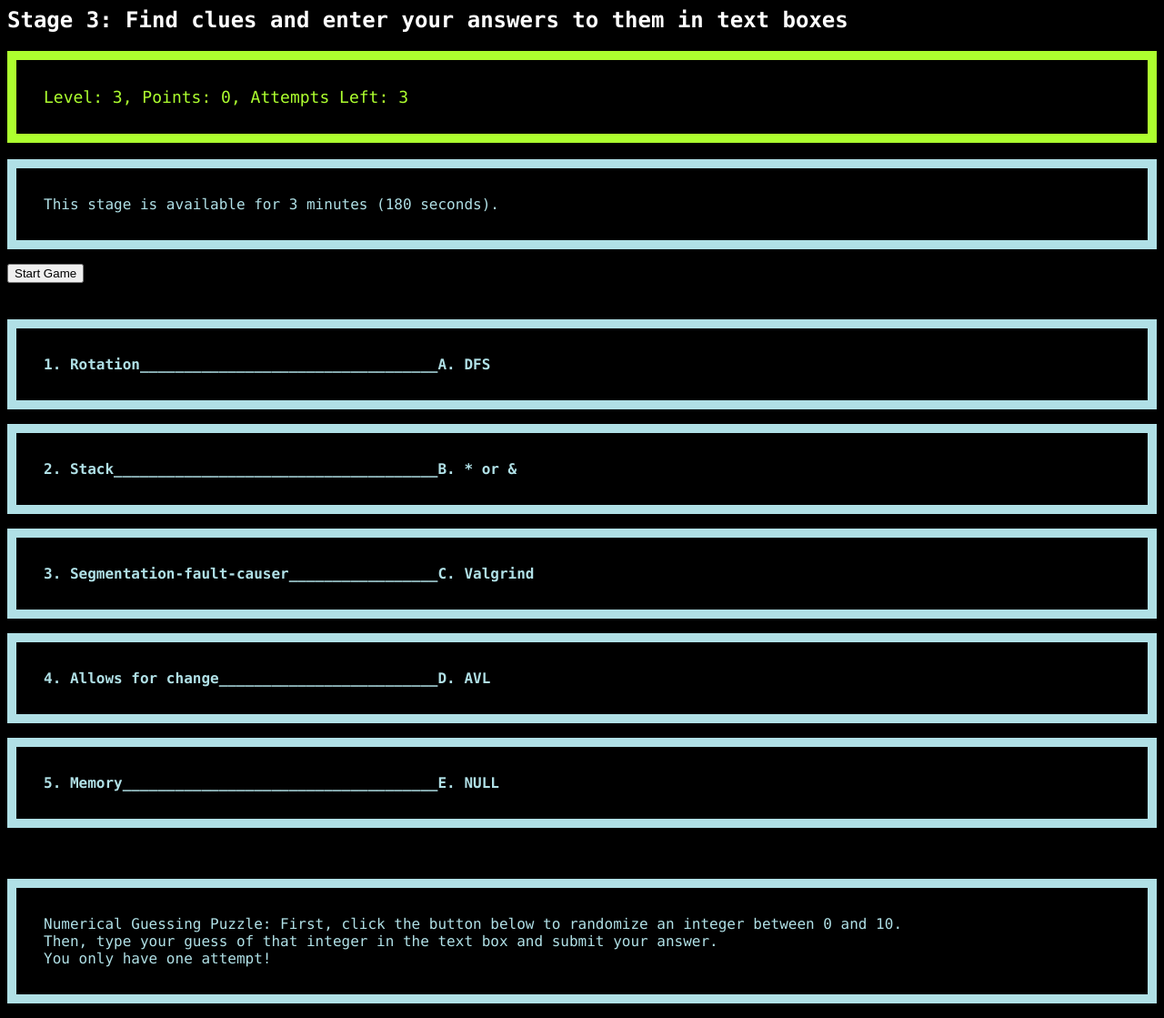
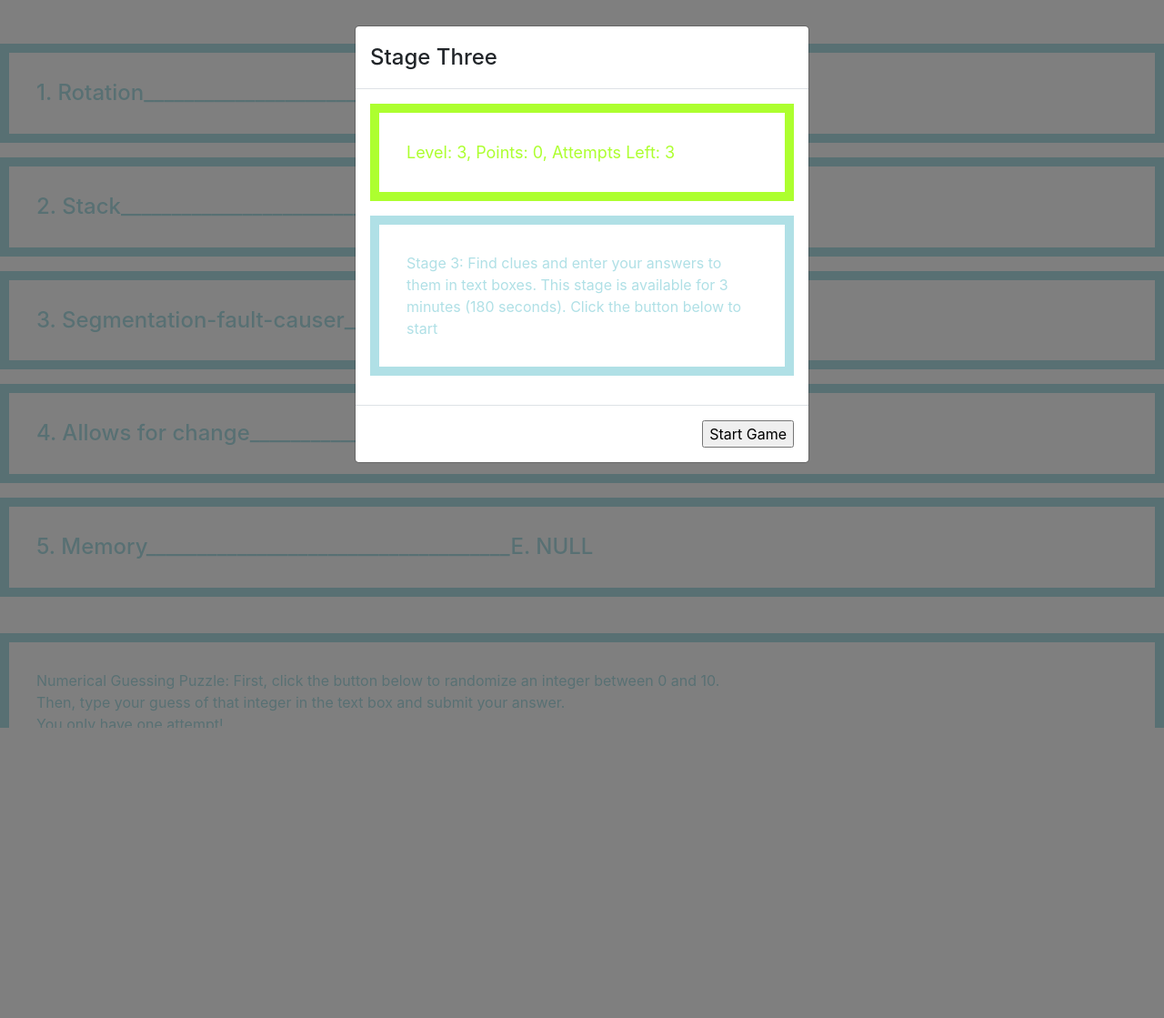
Before and after one commit to CS222-UIUC/course-project-group-13, a Django app: template website/templates/stagethree.html in a window 1280 px wide. Shown: the top 1119 px of the page at 91% size. After the commit the page ends 800 px from the top, so only its background shows below. Run offline with Django 4.2, Linux system fonts and the light colour scheme; the template is opened without the code that fills it, so the values that code supplies are empty; some libraries are stand-ins or nearby versions.

Commit message:
added popups for stages 2 & 3, fixed links consecutive stages

```diff
--- a/website/templates/stagethree.html
+++ b/website/templates/stagethree.html
@@ -26,26 +26,57 @@ matching tool (to solve algorithm-related puzzle) -->
     }
     </style>
 
-    <!doctype html><html lang="en"><head><meta charset="utf-8"/><link rel="icon" href="/favicon.ico"/><meta name="viewport" content="width=device-width,initial-scale=1"/><meta name="theme-color" content="#000000"/><meta name="description" content="Web site created using create-react-app"/><link rel="apple-touch-icon" href="/logo192.png"/><link rel="manifest" href="/manifest.json"/><title>React App</title><script defer="defer" src="/static/js/main.0215976b.js"></script><link href="/static/css/main.073c9b0a.css" rel="stylesheet"></head><body><noscript>You need to enable JavaScript to run this app.</noscript><div id="root"></div></body></html>
+    <!doctype html>
+    <html lang="en">
+        <head>
+            <meta charset="utf-8"/>
+            <link rel="icon" href="/favicon.ico"/>
+            <meta name="viewport" content="width=device-width,initial-scale=1"/>
+            <meta name="theme-color" content="#000000"/>
+            <meta name="description" content="Web site created using create-react-app"/>
+            <link rel="apple-touch-icon" href="/logo192.png"/>
+            <link rel="manifest" href="/manifest.json"/>
+            <link rel="stylesheet" href="https://stackpath.bootstrapcdn.com/bootstrap/4.5.0/css/bootstrap.min.css">
+            <script src="https://code.jquery.com/jquery-3.5.1.min.js"></script>
+            <script src="https://stackpath.bootstrapcdn.com/bootstrap/4.5.0/js/bootstrap.min.js"></script>
+            <title>React App</title>
+            <script defer="defer" src="/static/js/main.0215976b.js"></script>
+            <link href="/static/css/main.073c9b0a.css" rel="stylesheet">
+        </head>
+        <body>
+            <noscript>You need to enable JavaScript to run this app.</noscript>
+            <div id="root"></div>
 
-    <h2>Stage 3: Find clues and enter your answers to them in text boxes</h2>
-
-
-    <!-- Display Points and Level -->
-
+            <div id="myModal" class="modal fade" role="dialog">
+                <div class="modal-dialog">
+                  <!-- Modal content-->
+                  <div class="modal-content">
+                    <div class="modal-header">
+                      <h4 class="modal-title">Stage Three</h4>
+                    </div>
+                    <div class="modal-body">
                       <p id="stats"  style="color:greenyellow;font-size:18px;"></p>
                       <script>
-
                         document.getElementById("stats").innerHTML = "Level: " + 3 + ", Points: " + 0 + ", Attempts Left: " + 3;
                       </script>
+                      <p>Stage 3: Find clues and enter your answers to them in text boxes.
+                        This stage is available for 3 minutes (180 seconds).
+                        Click the button below to start</p>
+                    </div>
+                    <div class="modal-footer">
+                        <input type="button" data-dismiss="modal" value="Start Game"
+                        onclick="setTimeout(myFunction, 180000);"/>
+                    </div>
+                  </div>
 
+                </div>
+              </div>
 
-    <!-- Start Timer -->
-
-
-    <p>This stage is available for 3 minutes (180 seconds).</p>
-
-    <button onclick="setTimeout(myFunction, 180000);">Start Game</button>
+            <script>
+                $(document).ready(function(){
+                    $("#myModal").modal('show');
+                });
+            </script>
 
             <script>
             function myFunction() {
@@ -219,15 +250,25 @@ matching tool (to solve algorithm-related puzzle) -->
                     if (points > 3) {
                         alert('Great job! You earned the minimum required 4 points. Scroll up and click the link to advance to the next stage!')
                         if (points > 3) {
-                    var a = document.createElement('a');
-                    var link = document.createTextNode("Advance to next stage");
-                    a.appendChild(link);
-                    a.title = "Advance to next stage";
-                    a.href = "game-end.html";
-                    document.body.prepend(a);
+                            const button = document.createElement('button')
+
+                                    // Set the button text to 'Can you click me?'
+                                    button.innerText = 'Advance to next stage'
+
+                                    button.id = 'mainButton'
+
+                                    // Attach the "click" event to your button
+                                    button.addEventListener('click', () => {
+                                        // When there is a "click"
+                                        window.location = 'game-end'
+                                    })
+
+                                    document.body.prepend(button)
                         }
                     }
                     localStorage.setItem('2', p7r);
                     document.getElementById("preview_stage3").innerHTML = "Puzzle 6 response: " + " " + random + "--" + p6r + p6a + ", Puzzle 7 Response: " + p7r + p7a;
                 }
             </script>
+        </body>
+    </html>
--- a/website/website/urls.py
+++ b/website/website/urls.py
@@ -24,8 +24,8 @@ urlpatterns = [
     path('login', views.login, name='login'),
     path('logout', views.logout, name='logout'),
     path('stageone', views.stageone, name='stageone'),
-    path('stagetwo', views.stageone, name='stagetwo'),
-    path('stagethree', views.stageone, name='stagethree'),
+    path('stagetwo', views.stagetwo, name='stagetwo'),
+    path('stagethree', views.stagethree, name='stagethree'),
     path('game-begin', views.game_begin, name='game-begin'),
     path('game-end', views.game_end, name='game-end')
 ]
```
Also changed, not shown: website/templates/stageone.html (+19 -16 lines), website/templates/stagetwo.html (+22 -7 lines), website/website/settings.py (line endings or trailing spaces). Lines whose indentation alone changed are shown as unchanged.
